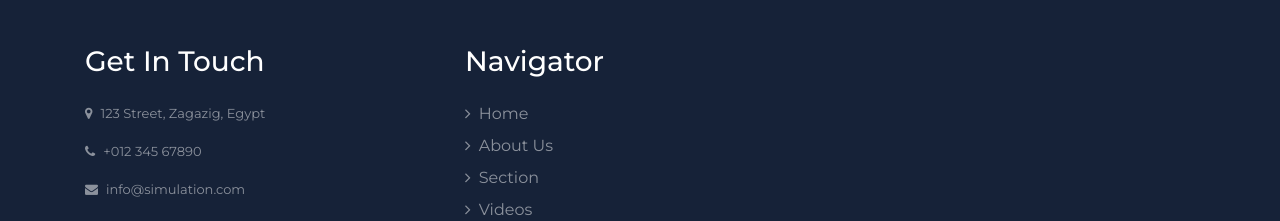
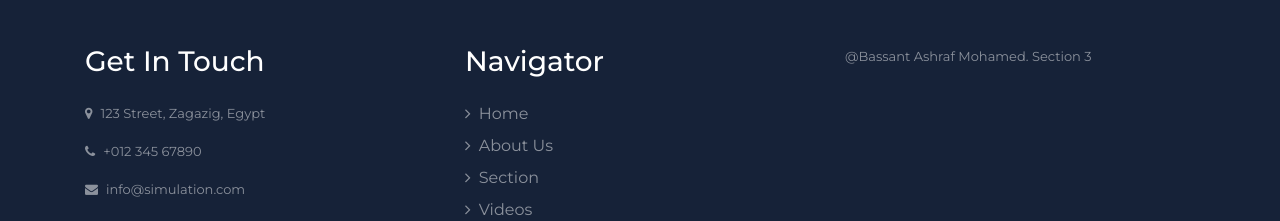
Before and after one commit to LoveLoom/Simulation, a plain HTML site: page index.html in a window 1280 px wide. Shown: the part 6075-6296 px from the top of the page. Drawn offline with nearby package versions, Linux system fonts and the light colour scheme.

Commit message:
Update index.html

```diff
--- a/index.html
+++ b/index.html
@@ -508,16 +508,10 @@
             <a class="text-white-50 mb-2" href="#section6"><i class="fa fa-angle-right mr-2"></i>Contact</a>
           </div>
         </div>
-        <!-- <div class="col-md-4 mb-5">
-          <h3 class="text-white mb-4">Quick Links</h3>
-          <div class="d-flex flex-column justify-content-start">
-            <a class="text-white-50 mb-2" href="#"><i class="fa fa-angle-right mr-2"></i>Privacy Policy</a>
-            <a class="text-white-50 mb-2" href="#"><i class="fa fa-angle-right mr-2"></i>Terms & Condition</a>
-            <a class="text-white-50 mb-2" href="#"><i class="fa fa-angle-right mr-2"></i>Regular FAQs</a>
-            <a class="text-white-50 mb-2" href="#"><i class="fa fa-angle-right mr-2"></i>Help & Support</a>
-            <a class="text-white-50" href="#"><i class="fa fa-angle-right mr-2"></i>Contact</a>
+        <div class="col-md-4 mb-5">
+          <p>@Bassant Ashraf Mohamed.  Section 3</p>
           </div>
-        </div> -->
+        </div>
       </div>
     </div>
   </footer>
```
